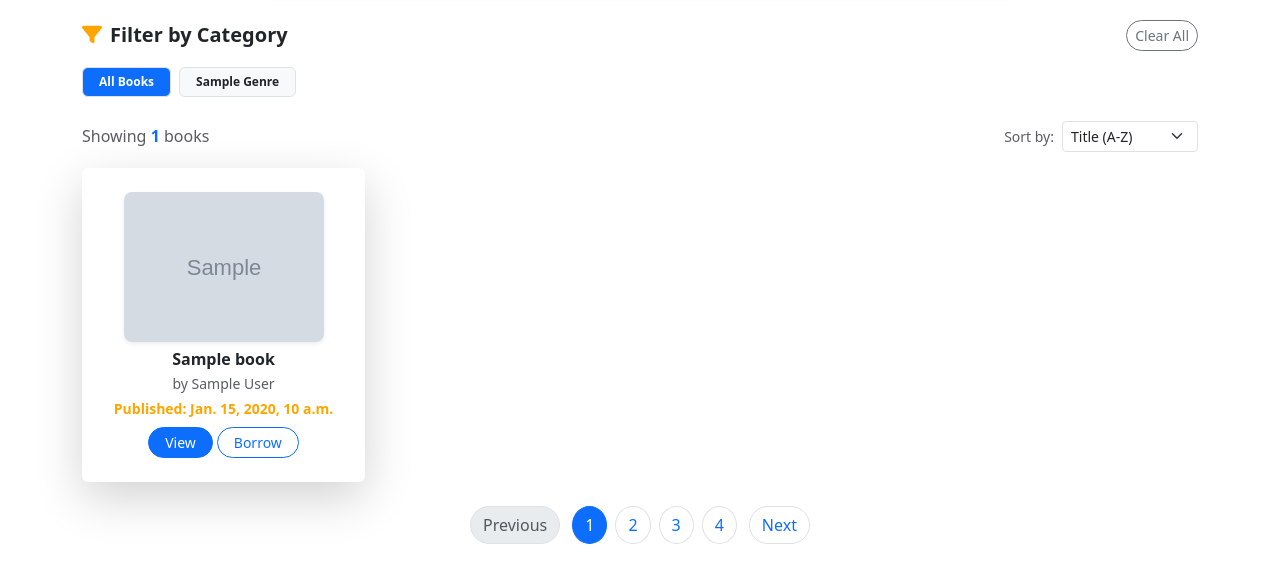
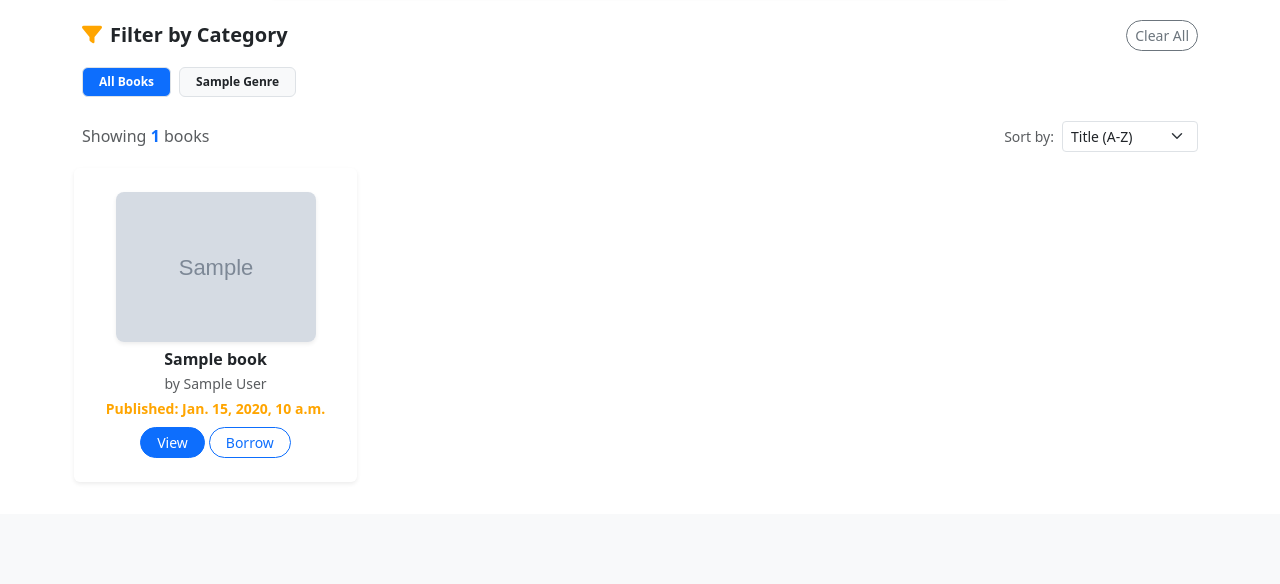
Before and after one commit to peterkahumu/Library-Management, a Django app: template templates/books/book_list.html in a window 1280 px wide. Shown: the part 286-870 px from the top of the page. After the commit the page ends 744 px from the top, so only its background shows below. Run offline with Django 5.2, Linux system fonts and the light colour scheme; the template is opened without the code that fills it: most values are stand-ins (such as "Sample title", 1, 10 or a date in 2020); grey boxes marked "Sample" are stand-in pictures.

Commit message:
refactor (pagination): add pagination to the book list; adjust docker configuration

```diff
--- a/books/views.py
+++ b/books/views.py
@@ -8,6 +8,7 @@
     model = Book
     template_name = "books/book_list.html"
     context_object_name = "books"
+    paginate_by = 8
 
     def get_context_data(self, **kwargs):
         context = super().get_context_data(**kwargs)
--- a/docker-compose.yml
+++ b/docker-compose.yml
@@ -5,7 +5,7 @@
     volumes:
       - ./:/app
     env_file:
-      - .env
+      - .env_d
     depends_on:
       - db
     ports:
--- a/templates/books/book_list.html
+++ b/templates/books/book_list.html
@@ -71,23 +71,71 @@
     </div>
     {% endif %}
 
+    <!-- Pagination -->
+    <!-- Pagination -->
+    {% if is_paginated %}
+    <nav aria-label="Book pagination" class="mt-4">
+        <ul class="pagination justify-content-center">
 
+            <!-- First -->
+            {% if page_obj.number > 1 %}
+            <li class="page-item">
+                <a class="page-link rounded-pill me-2" href="?page=1">First</a>
+            </li>
+            {% else %}
+            <li class="page-item disabled">
+                <span class="page-link rounded-pill me-2">First</span>
+            </li>
+            {% endif %}
 
-    <!-- Pagination -->
-    <nav aria-label="Page navigation" class="mt-4">
-        <ul class="pagination justify-content-center">
+            <!-- Previous -->
+            {% if page_obj.has_previous %}
+            <li class="page-item">
+                <a class="page-link rounded-pill me-2" href="?page={{ page_obj.previous_page_number }}">Previous</a>
+            </li>
+            {% else %}
             <li class="page-item disabled">
-                <a class="page-link rounded-pill me-2" href="#" tabindex="-1">Previous</a>
+                <span class="page-link rounded-pill me-2">Previous</span>
             </li>
-            <li class="page-item active"><a class="page-link rounded-circle mx-1" href="#">1</a></li>
-            <li class="page-item"><a class="page-link rounded-circle mx-1" href="#">2</a></li>
-            <li class="page-item"><a class="page-link rounded-circle mx-1" href="#">3</a></li>
-            <li class="page-item"><a class="page-link rounded-circle mx-1" href="#">4</a></li>
-            <li class="page-item">
-                <a class="page-link rounded-pill ms-2" href="#">Next</a>
+            {% endif %}
+
+            <!-- Page Numbers -->
+            {% for num in paginator.page_range %}
+            {% if num == page_obj.number %}
+            <li class="page-item active">
+                <span class="page-link rounded-circle mx-1">{{ num }}</span>
             </li>
+            {% elif num > page_obj.number|add:'-3' and num < page_obj.number|add:'3' %} <li class="page-item">
+                <a class="page-link rounded-circle mx-1" href="?page={{ num }}">{{ num }}</a>
+                </li>
+                {% endif %}
+                {% endfor %}
+
+                <!-- Next -->
+                {% if page_obj.has_next %}
+                <li class="page-item">
+                    <a class="page-link rounded-pill ms-2" href="?page={{ page_obj.next_page_number }}">Next</a>
+                </li>
+                {% else %}
+                <li class="page-item disabled">
+                    <span class="page-link rounded-pill ms-2">Next</span>
+                </li>
+                {% endif %}
+
+                <!-- Last -->
+                {% if page_obj.number < paginator.num_pages %} <li class="page-item">
+                    <a class="page-link rounded-pill ms-2" href="?page={{ paginator.num_pages }}">Last</a>
+                    </li>
+                    {% else %}
+                    <li class="page-item disabled">
+                        <span class="page-link rounded-pill ms-2">Last</span>
+                    </li>
+                    {% endif %}
+
         </ul>
     </nav>
+    {% endif %}
+
 
     <script src="{% static 'js/book_filter.js' %}"></script>
 
--- a/templates/components/book-card.html
+++ b/templates/components/book-card.html
@@ -1,5 +1,4 @@
-
-<div class="shadow-lg rounded py-4 mx-2 px-0 col-md-3 col-sm-6 book-item" data-category="{{ book.genre_names|lower }}"
+<div class="shadow-sm rounded py-4 px-0 col-md-3 col-sm-6 book-item" data-category="{{ book.genre_names|lower }}"
     data-title="{{ book.title }}" data-author="{{ book.author }}">
     <div class="book-card">
         <div class="text-center">
```
Also changed, not shown: 3 other files.
